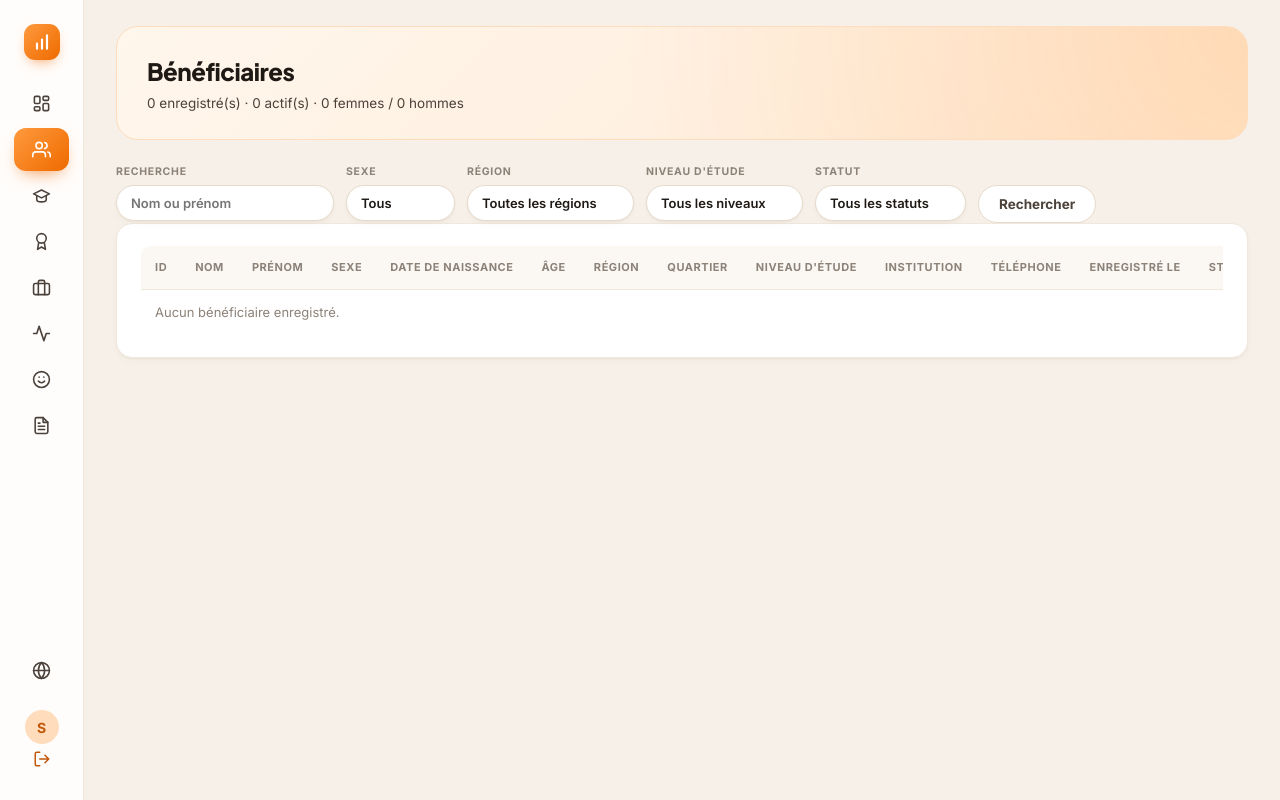
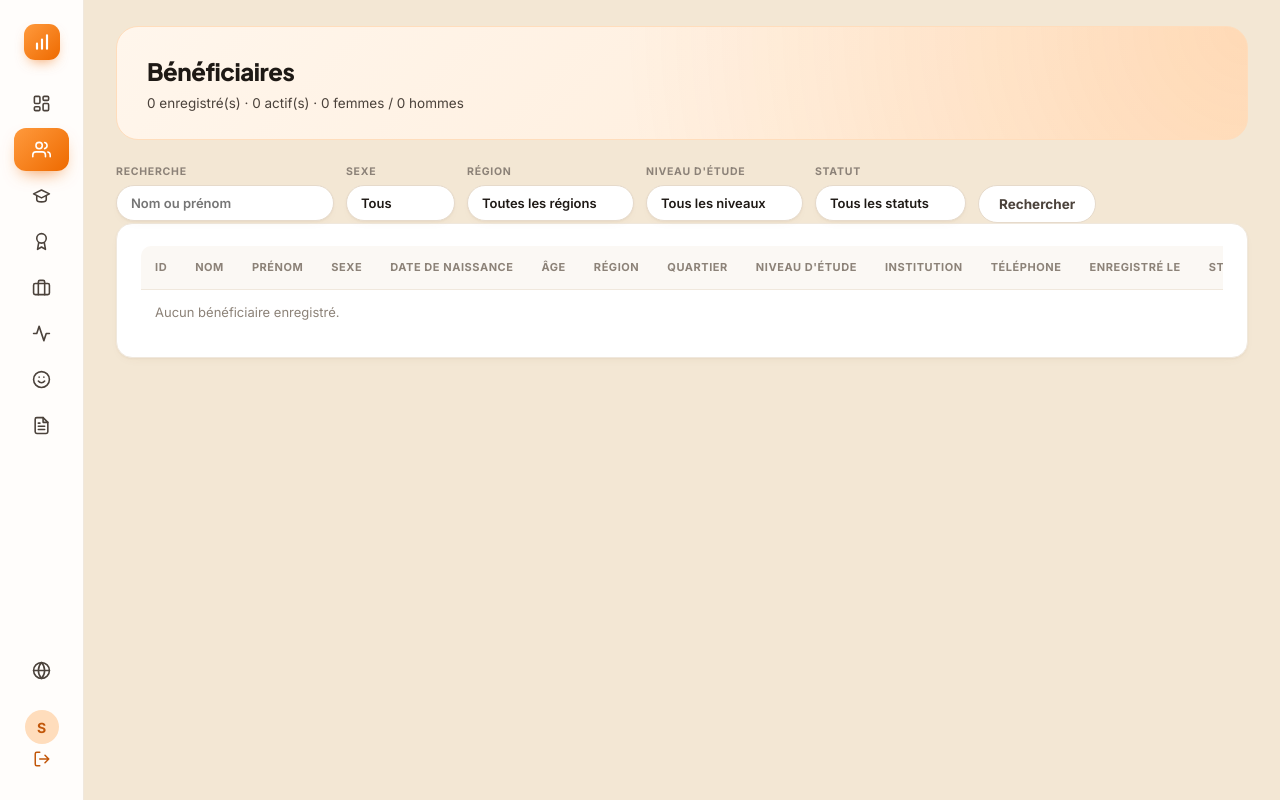
Before and after one commit to Keno7-Mbappe/Suive-terrain, a Django app: page /beneficiaires/ in a window 1280 px wide. Run offline with Django 5.2, Linux system fonts and the light colour scheme; the visitor is signed in with stand-in values (Sample User, id 1); data that the repository does not hold is empty.

Commit message:
Fond d'ecran en beige fin plus marque pour mieux se marier avec l'orange
--canvas passe de #F6F0E9 (quasi blanc) a #F3E7D4, un beige doux mais
visible qui ressort mieux derriere les cartes blanches et l'accent
orange (sidebar, boutons, bandeau).

```diff
--- a/static/css/dashboard.css
+++ b/static/css/dashboard.css
@@ -7,7 +7,7 @@
     color-scheme: light;
 
     /* surfaces */
-    --canvas:      #F6F0E9;
+    --canvas:      #F3E7D4;
     --sidebar:     #FFFDFB;
     --surface:     #FFFFFF;
     --surface-2:   #FBF8F4;
```
